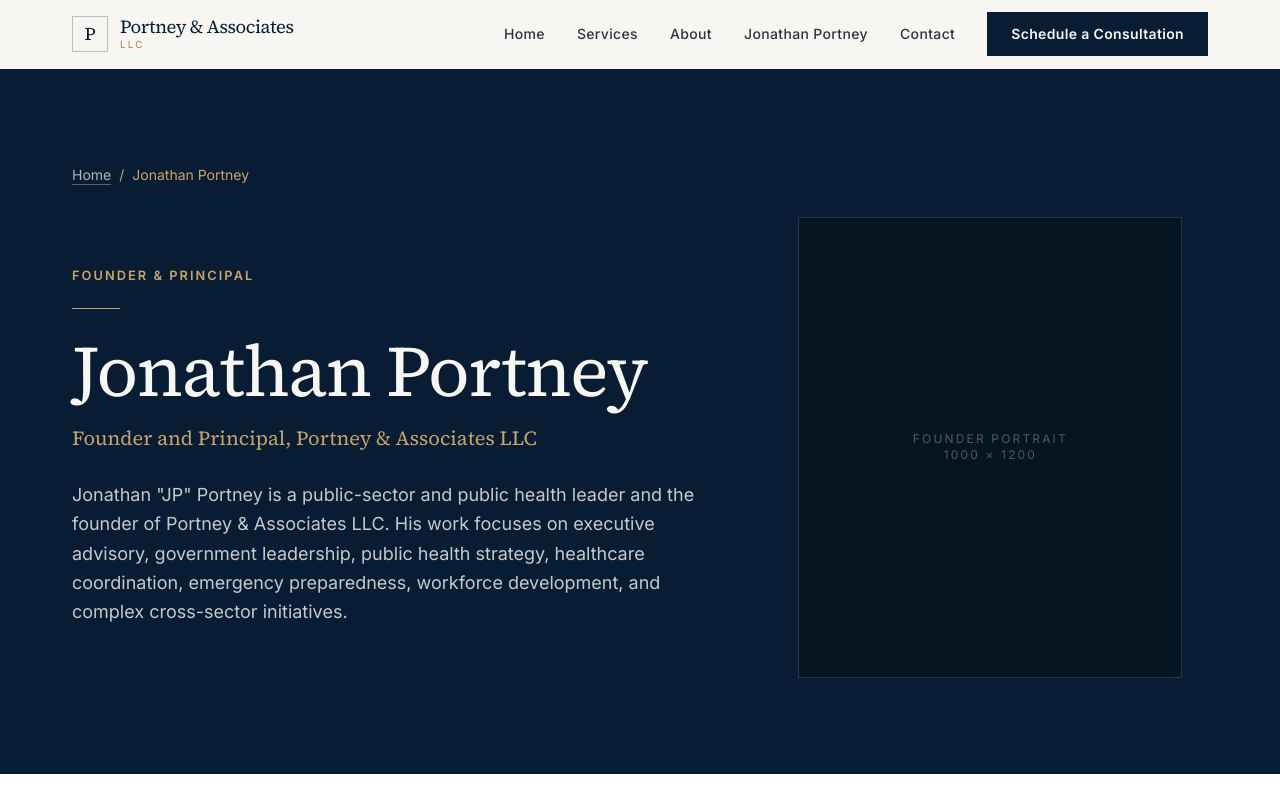
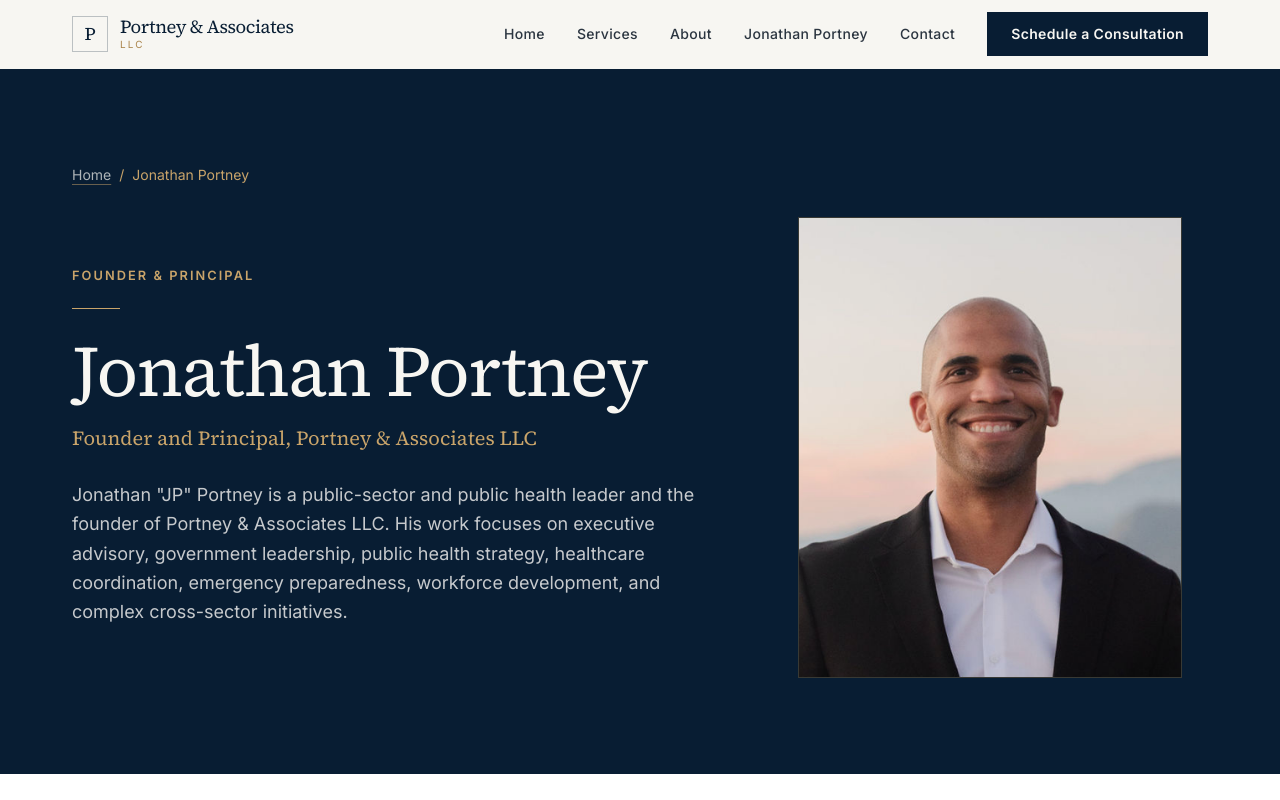
Before and after one commit to redportney12/portney-associates, a Next.js app: page /jonathan-portney in a window 1280 px wide. Shown: the top 800 px of the page. Built offline with nearby package versions, Linux system fonts and the light colour scheme; no server answers.

Commit message:
Update page.tsx

```diff
--- a/app/jonathan-portney/page.tsx
+++ b/app/jonathan-portney/page.tsx
@@ -60,17 +60,12 @@ export default function JonathanPortneyPage() {
               Alt: "Jonathan Portney, founder and principal of Portney & Associates LLC"
               Dimensions: 1000 × 1200 (5:6). Documentary, editorial tone.
             */}
-            <div
-              className="relative mx-auto aspect-[5/6] w-full max-w-sm border border-ivory/15 bg-navy-midnight"
-              role="img"
-              aria-label={FOUNDER.imageAlt}
-            >
-              <div className="absolute inset-0 grid place-items-center text-center text-ivory/30">
-                <p className="px-6 text-xs uppercase tracking-[0.18em]">
-                  Founder portrait
-                  <br />1000 × 1200
-                </p>
-              </div>
+            <div className="relative mx-auto aspect-[5/6] w-full max-w-sm overflow-hidden border border-gold/25 bg-navy-midnight">
+              <img
+                src="/images/jonathan-portney-founder-portney-associates.jpg"
+                alt={FOUNDER.imageAlt}
+                className="h-full w-full object-cover"
+              />
             </div>
           </div>
         </Container>
```
